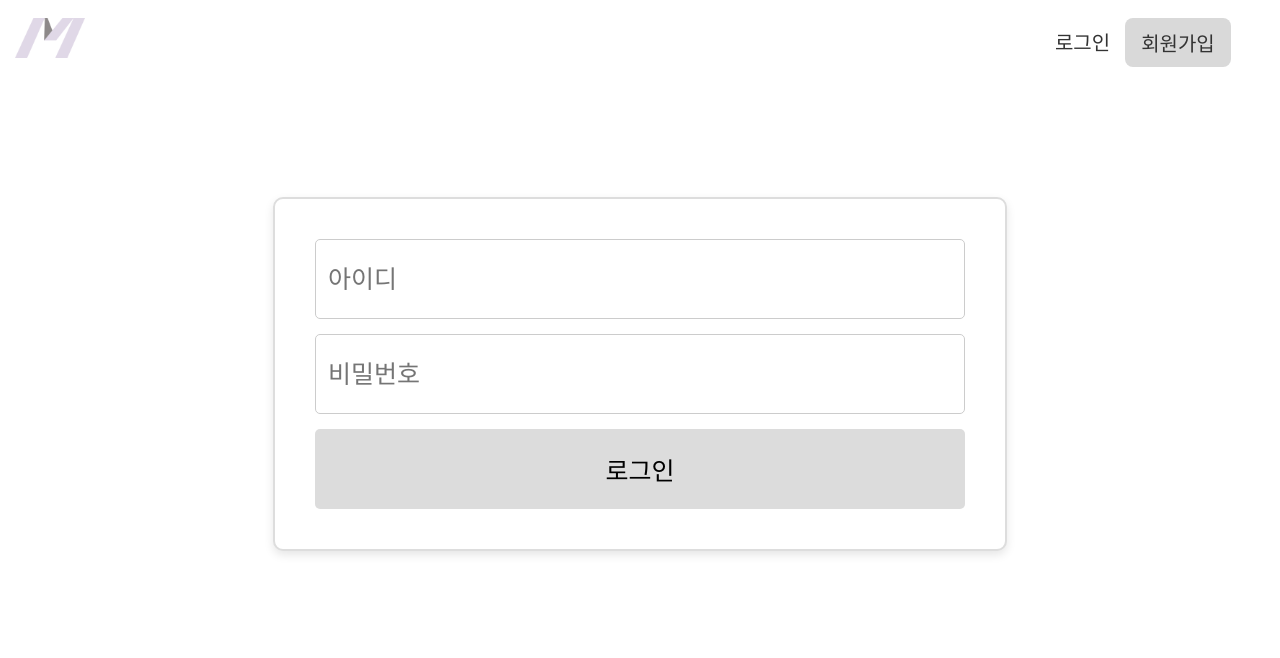
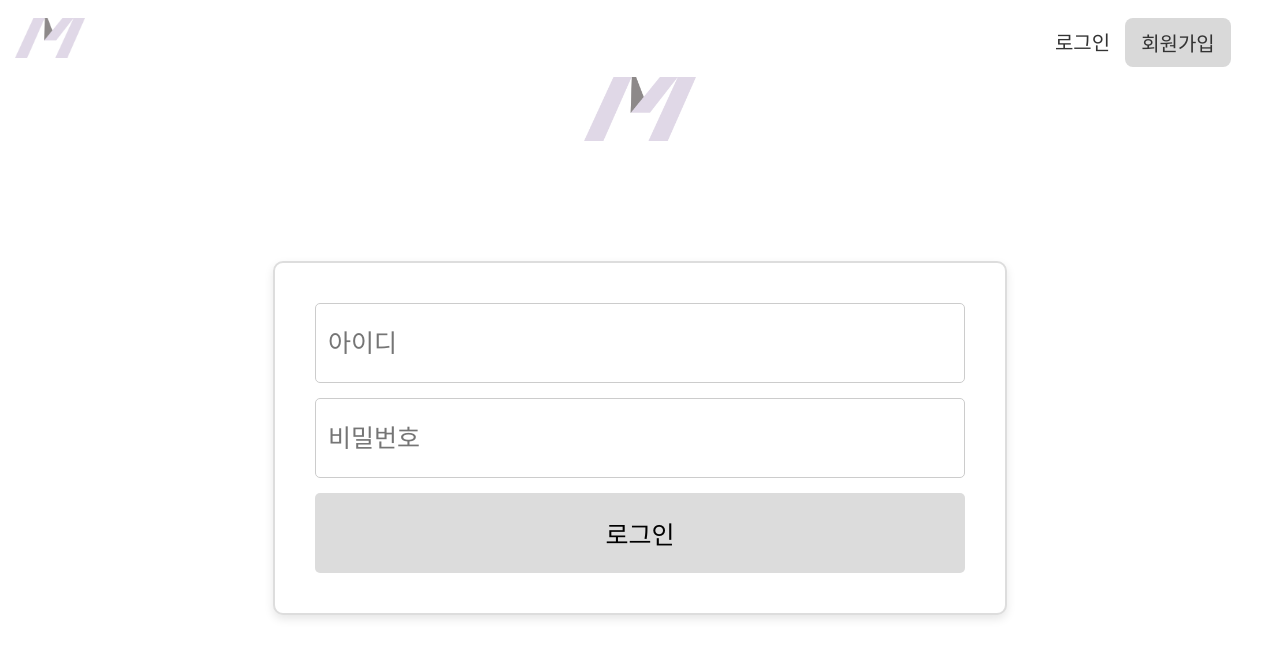
Before and after one commit to yurim6858/meom_front, a React (Vite) app in the folder moem-app/: page /login in a window 1280 px wide. Shown: the top 658 px of the page. Built offline with nearby package versions, Linux system fonts and the light colour scheme.

Commit message:
style:로그인 로고 css 변경

```diff
--- a/moem-app/src/App.css
+++ b/moem-app/src/App.css
@@ -88,7 +88,6 @@
   box-sizing: border-box;
   font-size: 25px;
 }
-
 .login-input:focus {
   border-color: gainsbor;
   outline: none;
@@ -105,3 +104,10 @@
   border-radius: 5px;
   cursor: pointer;
 }
+.login-logo{
+  height: 8vmin;
+  display: block;
+  align-items: center;
+  text-align: center;
+  margin: auto;
+}
--- a/moem-app/src/pages/Loginpage.jsx
+++ b/moem-app/src/pages/Loginpage.jsx
@@ -1,10 +1,12 @@
 import React from 'react'
+import logo from '../assets/logo.png'
 import { Logincomponent } from '../components/Logincomponent'
 
 
 const Loginpage = () => {
   return (
     <div>
+        <img src={logo} className="login-logo"/>
         <Logincomponent/>
     </div>
   )
```
